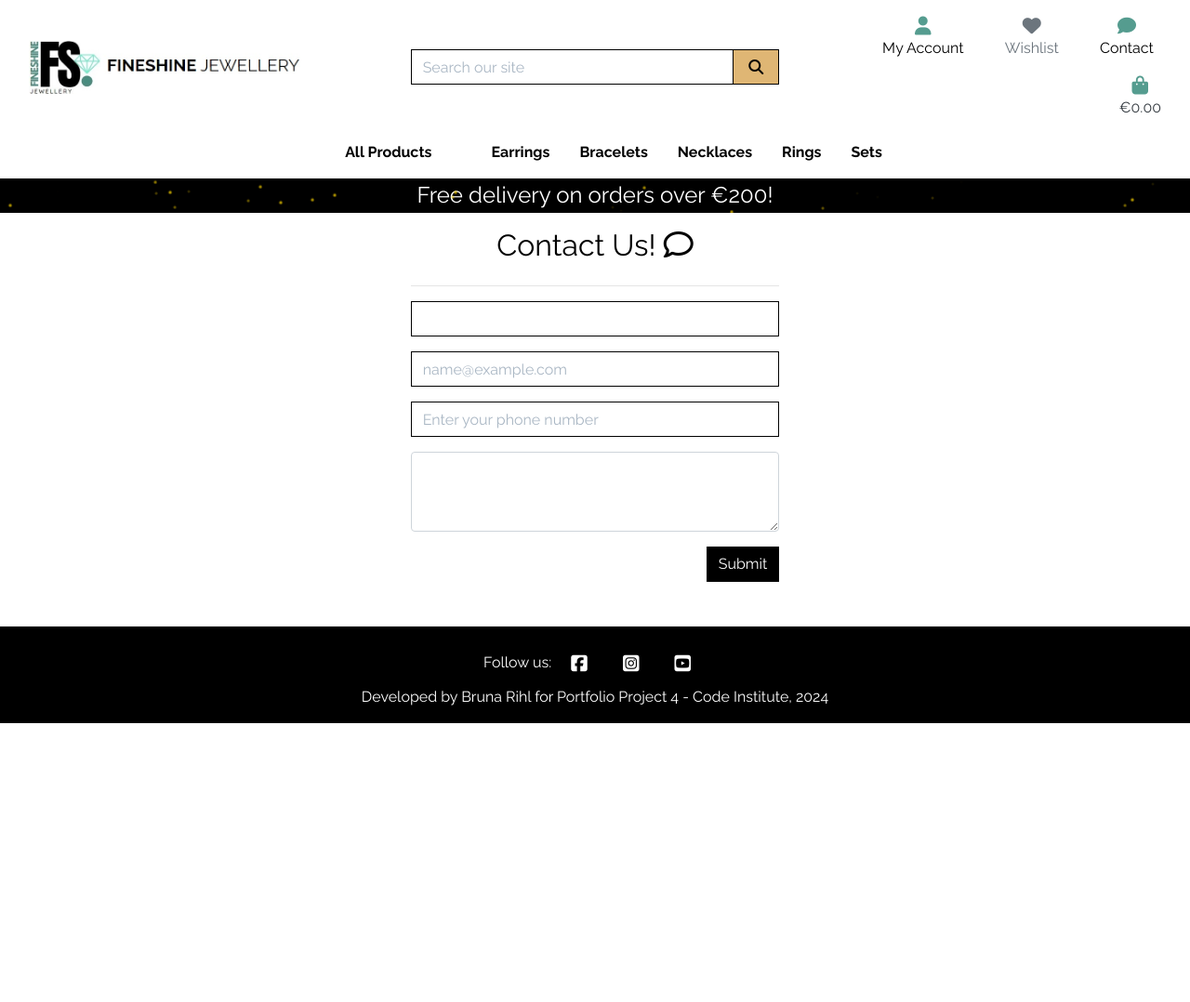
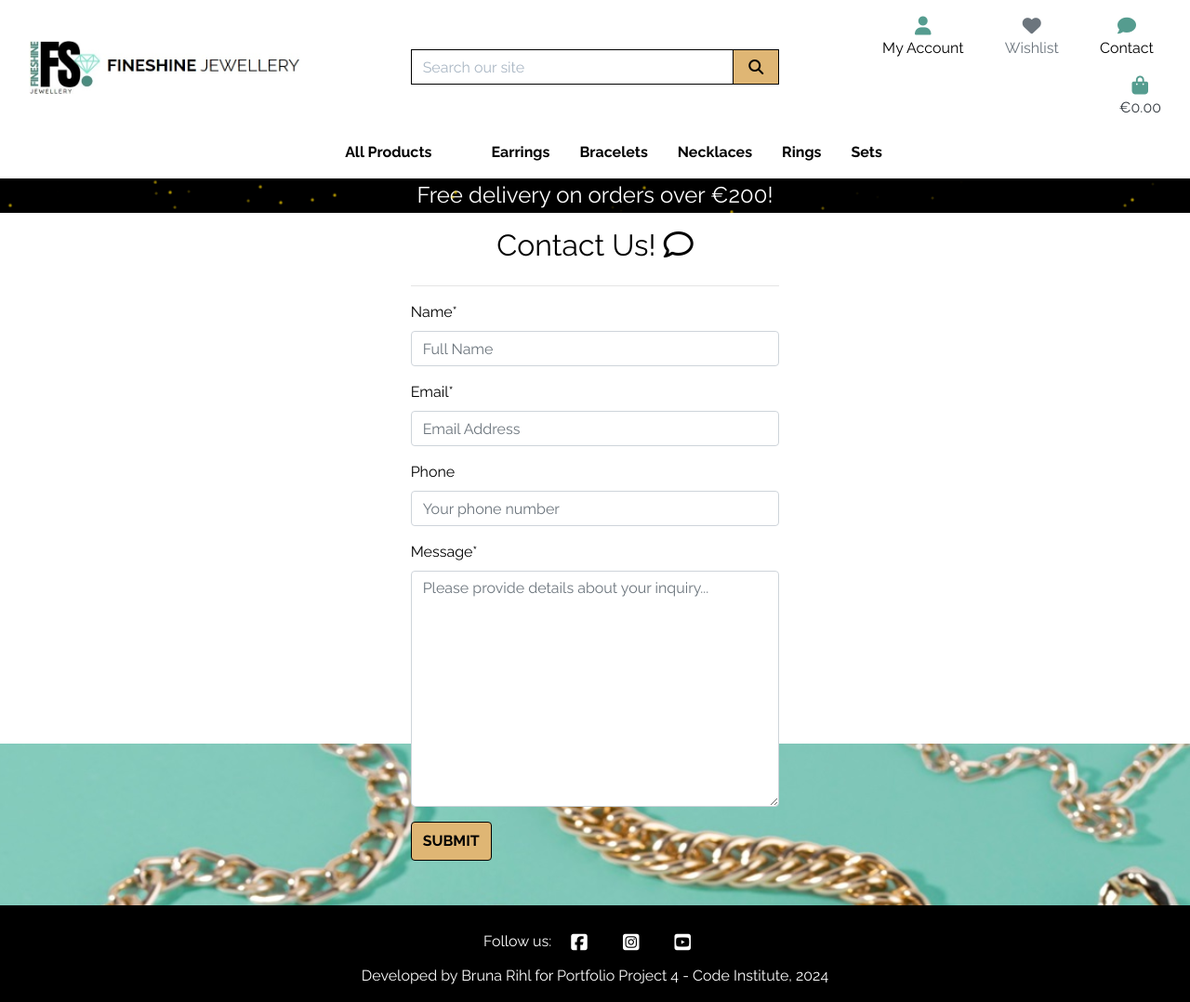
Before and after one commit to BrunaRihl/FineShine-Jewellery, a Django app: page /contact/ in a window 1280 px wide. Shown: the whole page at 93% size. Before the commit the page ends 778 px from the top, so only its background shows below. Run offline with Django 3.2, Linux system fonts and the light colour scheme; some libraries are stand-ins or nearby versions.

Commit message:
refactor: correct typos and update class names

```diff
--- a/contact/forms.py
+++ b/contact/forms.py
@@ -4,9 +4,21 @@ from .models import Contact
 class ContactForm(forms.ModelForm):
     class Meta:
         model = Contact
-        fields = ['name', 'email', 'phone', 'textarea']
-        error_messages = {
-            'name': {'required': 'Please enter your name.'},
-            'email': {'required': 'Please enter your email address.'},
-            'textarea': {'required': 'Please enter a message.'},
+        fields = ['name', 'email', 'phone', 'message']
+
+    def __init__(self, *args, **kwargs):
+        """
+        Add placeholders and classes, remove auto-generated
+        labels and set autofocus on the first field
+        """
+        super().__init__(*args, **kwargs)
+        placeholders = {
+            'name': 'Full Name',
+            'email': 'Email Address',
+            'phone': 'Your phone number',
+            'message': 'Please provide details about your inquiry...',
         }
+
+        for field in self.fields:
+            placeholder = placeholders[field]
+            self.fields[field].widget.attrs['placeholder'] = placeholder
--- a/contact/models.py
+++ b/contact/models.py
@@ -4,7 +4,7 @@ class Contact(models.Model):
     name = models.CharField(max_length=100)
     email = models.EmailField()
     phone = models.CharField(max_length=20, blank=True, null=True)
-    textarea = models.TextField()
+    message = models.TextField()
 
     def __str__(self):
         return self.name
--- a/contact/templates/contact.html
+++ b/contact/templates/contact.html
@@ -19,36 +19,12 @@
                 <h2 class="logo-font mb-4 text-center">Contact Us! <i class="fa-regular fa-comment"></i></h2>
                 <hr>
 
-                <div class="allauth-form-inner-content">
-                    <form method="post" action="#">
-                        {% csrf_token %}
-                        <div class="form-group">
-                            <label for="name">Your name:</label>
-                            {{ form.name.errors }}
-                            <input name="name" type="text" class="form-control" id="formGroupExampleInput">
-                        </div>
-                        <div class="form-group">
-                            <label for="email">Email address:</label>
-                            {{ form.email.errors }}
-                            <input name="email" type="email" class="form-control" id="exampleFormControlInput1"
-                                placeholder="name@example.com">
-                        </div>
-                        <div class="form-group">
-                            <label for="phone">Phone number:</label>
-                            {{ form.phone.errors }}
-                            <input name="phone" type="tel" class="form-control" id="phone" placeholder="Enter your phone number">
-                        </div>
-                        <div class="form-group">
-                            <label for="textarea">Message:</label>
-                            {{ form.textarea.errors }}
-                            <textarea name="textarea" class="form-control" id="exampleFormControlTextarea1"
-                                rows="3"></textarea>
-                        </div>
-                        <div class="text-right">
-                            <button type="submit" class="btn btn-black">Submit</button>
-                        </div>
-                    </form>
-                </div>
+                <form class="mt-0" method="POST" action="{% url 'contact' %}">
+                    {% csrf_token %}
+                    {{ form|crispy }}
+                    <button type="submit" class="btn btn-black text-uppercase font-weight-bolder py-2">Submit</button>
+                  </form>
+
             </div>
         </div>
     </div>
--- a/contact/urls.py
+++ b/contact/urls.py
@@ -1,7 +1,7 @@
-from django.urls import path, include
+from django.urls import path
 from . import views
 
 urlpatterns = [
-    path("", views.index, name="contact"),
-    path("success/", views.success, name="success"),
+    path('', views.index, name='contact'),
+    path('success/', views.success_page, name='success'),
 ]
--- a/contact/views.py
+++ b/contact/views.py
@@ -1,19 +1,21 @@
 from django.shortcuts import render, redirect
 from .forms import ContactForm
 
+
 def index(request):
-    """
-    View to handle the submission of a contact form.
-    """
-    if request.method == "POST":
+    """ A view to return contact page and submit contact form """
+    if request.method == 'POST':
         form = ContactForm(request.POST)
         if form.is_valid():
             form.save()
-            return redirect("success")
+            return redirect('success')
     else:
         form = ContactForm()
 
-    return render(request, "contact.html", {"form": form})
-def success(request):
+    return render(request, 'contact.html', {'form': form})
+
+
+def success_page(request):
     """ A view to return contact success page """
+
     return render(request, 'contact_success.html')
--- a/static/css/base.css
+++ b/static/css/base.css
@@ -71,7 +71,7 @@ body {
     width: 1.5rem;
 }
 
-.icon-nav-color {
+.icon-color {
     color: #559C8F!important;
 }
 
--- a/templates/base.html
+++ b/templates/base.html
@@ -68,7 +68,7 @@
               <a class="text-black nav-link" href="#" id="user-options" data-toggle="dropdown" aria-haspopup="true" aria-expanded="false">
                 <div class="text-center">
                   <div>
-                    <i class="fas fa-user fa-lg icon-nav-color"></i>
+                    <i class="fas fa-user fa-lg icon-color"></i>
                   </div>
                   <p class="my-0">My Account</p>
                 </div>
@@ -92,7 +92,7 @@
                 <a class="text-black nav-link" href="{% url 'view_wishlist' %}">
                   <div class="text-center">
                     <div>
-                      <i class="fas fa-heart fa-lg icon-nav-color"></i>
+                      <i class="fas fa-heart fa-lg icon-color"></i>
                     </div>
                     <p class="my-0">Wishlist</p>
                   </div>
@@ -114,7 +114,7 @@
               <a class="text-black nav-link" href="{% url 'contact' %}">
                 <div class="text-center">
                   <div>
-                    <i class="fas fa-comment fa-lg icon-nav-color"></i>
+                    <i class="fas fa-comment fa-lg icon-color"></i>
                   </div>
                   <p class="my-0">Contact</p>
                 </div>
@@ -125,7 +125,7 @@
               <a class="{% if grand_total %}{% endif %} nav-link" href="{% url 'view_bag' %}">
                 <div class="text-center">
                   <div>
-                    <i class="fas fa-shopping-bag fa-lg icon-nav-color"></i>
+                    <i class="fas fa-shopping-bag fa-lg icon-color"></i>
                   </div>
                   <p class="my-0 text-dark">
                     {% if grand_total %}
--- a/templates/includes/mobile-top-header.html
+++ b/templates/includes/mobile-top-header.html
@@ -4,7 +4,7 @@
 <li class="list-inline-item">
     <a class="text-black nav-link d-block d-lg-none" href="#" id="mobile-search" data-toggle="dropdown" aria-haspopup="true" aria-expanded="false">
         <div class="text-center">
-            <div><i class="fas fa-search fa-lg icon-nav-color"></i></div>
+            <div><i class="fas fa-search fa-lg icon-color"></i></div>
         </div>
     </a>
     <div class="dropdown-menu border-0 w-100 p-3 rounded-0 my-0" aria-labelledby="mobile-search">
@@ -26,7 +26,7 @@
 <li class="list-inline-item dropdown">
     <a class="text-black nav-link d-block d-lg-none" href="#" id="user-options" data-toggle="dropdown" aria-haspopup="true" aria-expanded="false">
         <div class="text-center">
-            <div><i class="fas fa-user fa-lg icon-nav-color"></i></div>
+            <div><i class="fas fa-user fa-lg icon-color"></i></div>
         </div>
     </a>
     <div class="dropdown-menu border-0" aria-labelledby="user-options">
@@ -47,13 +47,13 @@
     {% if request.user.is_authenticated %}
     <a class="text-black nav-link d-block d-lg-none" href="{% url 'view_wishlist' %}">
         <div class="text-center">
-            <div><i class="fas fa-heart fa-lg icon-nav-color"></i></div>
+            <div><i class="fas fa-heart fa-lg icon-color"></i></div>
         </div>
     </a>
     {% else %}
     <a class="text-muted nav-link d-lg-none" href="/" onclick="return false;">
         <div class="text-center">
-            <div><i class="fas fa-heart fa-lg icon-nav-color"></i></div>
+            <div><i class="fas fa-heart fa-lg icon-color"></i></div>
         </div>
     </a>
     {% endif %}
@@ -62,7 +62,7 @@
 <li class="list-inline-item">
     <a class="text-black nav-link d-block d-lg-none" href="{% url 'contact' %}">
         <div class="text-center">
-            <div><i class="fas fa-comment fa-lg icon-nav-color"></i></div>
+            <div><i class="fas fa-comment fa-lg icon-color"></i></div>
         </div>
     </a>
 </li>
@@ -70,7 +70,7 @@
 <li class="list-inline-item">
     <a class="{% if grand_total %}text-primary font-weight-bold{% else %}text-black{% endif %} nav-link d-block d-lg-none" href="{% url 'view_bag' %}">
         <div class="text-center text-dark">
-            <div><i class="fas fa-shopping-bag fa-lg icon-nav-color"></i></div>
+            <div><i class="fas fa-shopping-bag fa-lg icon-color"></i></div>
             <p class="my-0">
                 {% if grand_total %}
                     €{{ grand_total|floatformat:2 }}
--- a/wishlist/templates/wishlist.html
+++ b/wishlist/templates/wishlist.html
@@ -24,7 +24,7 @@
                     {% for item in wishlist_items %}
                     <li class="list-group-item">
                         <div class="row align-items-center">
-                            <div class="col-lg-2 col-sm-4">
+                            <div class="col-lg-3 col-sm-4">
                                 <a href="{% url 'product_detail' item.product.id %}">
                                     {% if item.product.image %}
                                     <img class="w-100" src="{{ item.product.image.url }}"
@@ -36,7 +36,7 @@
                                     {% endif %}
                                 </a>
                             </div>
-                            <div class="col-lg-6 col-sm-4 text-left">
+                            <div class="col-lg-5 col-sm-4 text-left">
                                 <p class="my-0">{{ item.product.name }}</p>
                             </div>
                             <div class="col-lg-4 col-sm-4">
```
Also changed, not shown: home/templates/home/index.html (+4 -4 lines), contact/migrations/0003_rename_textarea_contact_message.py (added).
